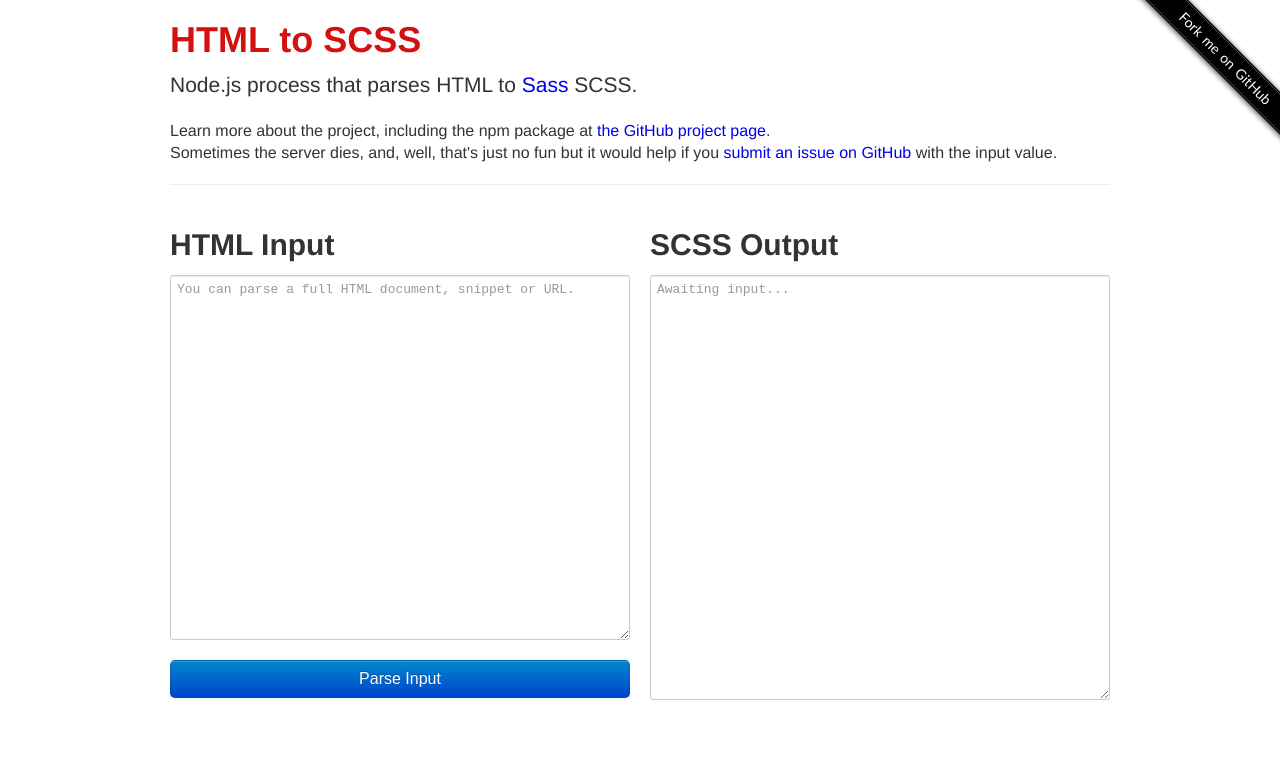
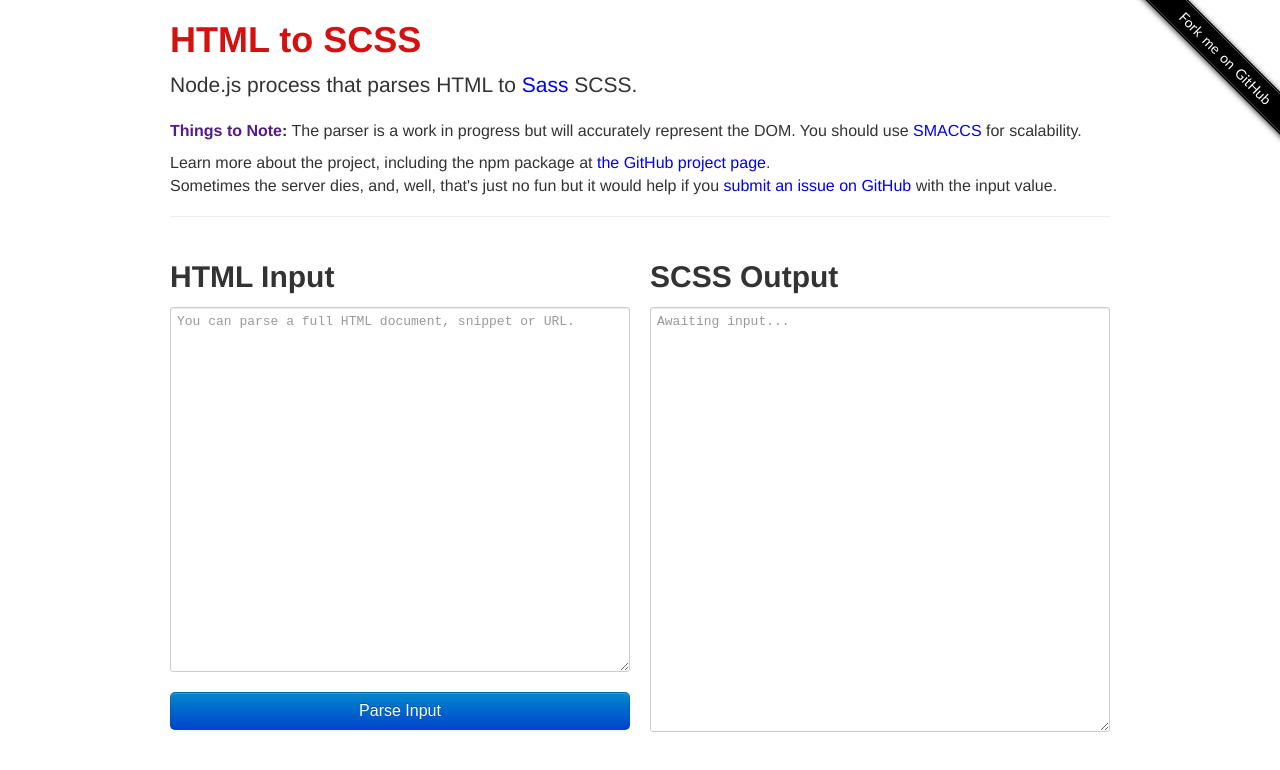
Before and after one commit to dannygarcia/html-to-scss, a plain HTML site: page index.html in a window 1280 px wide. Drawn offline with nearby package versions, Linux system fonts and the light colour scheme.

Commit message:
things to note

```diff
--- a/index.html
+++ b/index.html
@@ -43,6 +43,7 @@
 			<h1><a href="https://github.com/dannyx0/html-to-scss">HTML to SCSS</a></h1>
 
 			<p class="lead">Node.js process that parses HTML to <a href="http://sass-lang.com/">Sass</a> SCSS.</p>
+			<p><strong><a href="">Things to Note</a>:</strong> The parser is a work in progress but will accurately represent the DOM. You should use <a href="http://smacss.com/">SMACCS</a> for scalability.</p>
 			<p>Learn more about the project, including the npm package at <a href="https://github.com/dannyx0/html-to-scss">the GitHub project page</a>. <br>Sometimes the server dies, and, well, that's just no fun but it would help if you <a href="https://github.com/dannyx0/html-to-scss/issues">submit an issue on GitHub</a> with the input value.</p>
 
 		</header>
```
